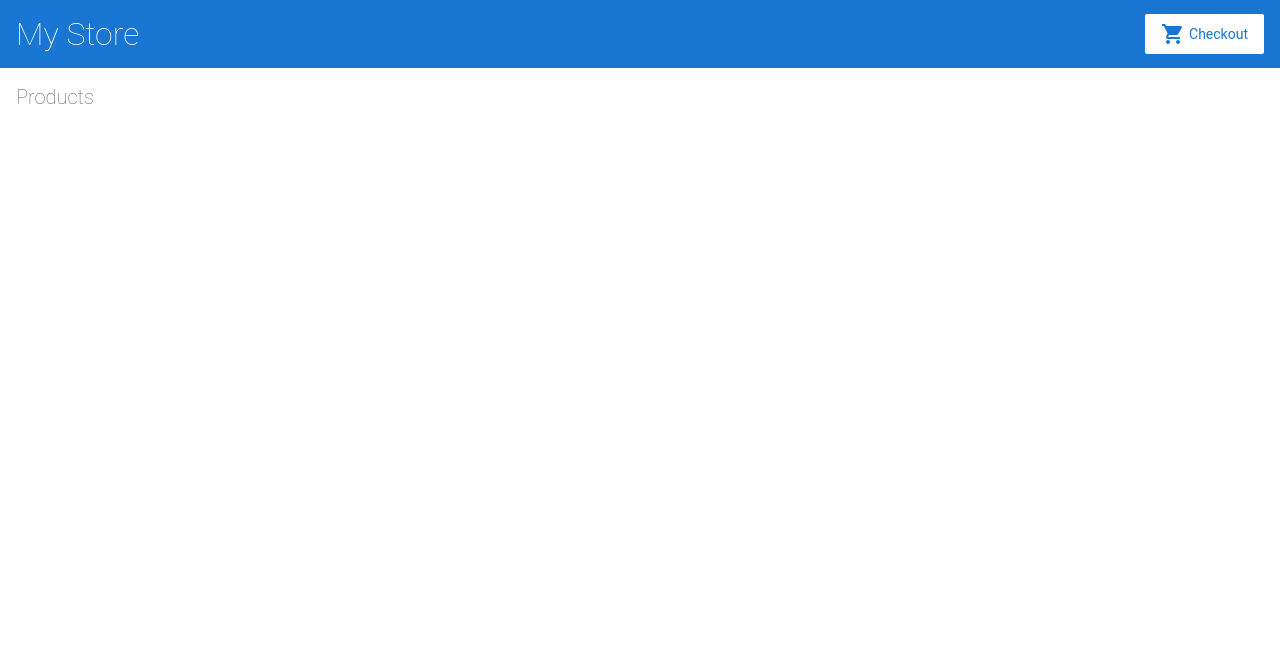
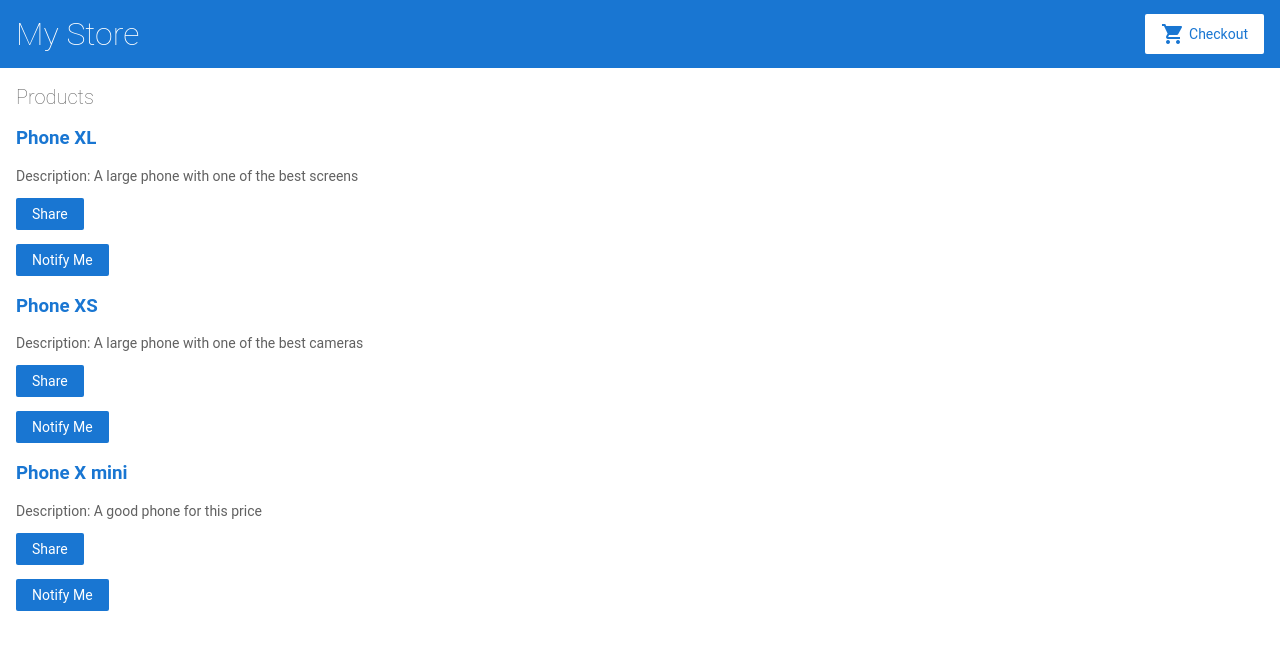
Before and after one commit to IzzatAliev/Angular_demo, an Angular app: page / in a window 1280 px wide. Shown: the top 650 px of the page. Built offline with nearby package versions, Linux system fonts and the light colour scheme.

Commit message:
add angular_demo

```diff
--- a/src/app/app.module.ts
+++ b/src/app/app.module.ts
@@ -8,12 +8,14 @@
 import { AppComponent } from './app.component';
 import { ProductListComponent } from './product-list/product-list.component';
 import { TopBarComponent } from './top-bar/top-bar.component';
+import { ProductAlertsComponent } from './product-alerts/product-alerts.component';
 
 @NgModule({
   declarations: [
     AppComponent,
     ProductListComponent,
-    TopBarComponent
+    TopBarComponent,
+    ProductAlertsComponent
   ],
   imports: [
     BrowserModule,
--- /dev/null
+++ b/src/app/product-alerts/product-alerts.component.html
@@ -0,0 +1,4 @@
+<p *ngIf= "product.price > 600">
+    <button (click)="notify.emit()">
+        Notify Me</button>
+</p>
--- /dev/null
+++ b/src/app/product-alerts/product-alerts.component.ts
@@ -0,0 +1,19 @@
+import { Component, OnInit } from '@angular/core';
+import { Input } from '@angular/core';
+import { Output, EventEmitter } from '@angular/core';
+
+@Component({
+  selector: 'app-product-alerts',
+  templateUrl: './product-alerts.component.html',
+  styleUrls: ['./product-alerts.component.scss']
+})
+export class ProductAlertsComponent implements OnInit {
+  @Input() product: any;
+  @Output() notify = new EventEmitter();
+
+  constructor() { }
+
+  ngOnInit(): void {
+  }
+
+}
--- a/src/app/product-list/product-list.component.html
+++ b/src/app/product-list/product-list.component.html
@@ -1 +1,24 @@
 <h2>Products</h2>
+
+<div *ngFor= "let product of products">
+
+    <h3>
+        <a [title]="product.name + ' details' ">
+            {{ product.name }}
+        </a>
+    </h3>
+
+    <p *ngIf= "product.description">
+        Description: {{
+            product.description
+        }}
+    </p>
+
+    <button (click)= "share()">
+        Share
+    </button>
+
+    <app-product-alerts [product]="product"
+    (notify)="onNotify()">
+    </app-product-alerts>
+</div>
--- a/src/app/product-list/product-list.component.ts
+++ b/src/app/product-list/product-list.component.ts
@@ -12,4 +12,8 @@
   share() {
     window.alert('The product has been shared!')
   }
+
+  onNotify(){
+    window.alert('You will be notified when the product goes on sale')
+  }
 }
--- a/src/app/top-bar/top-bar.component.html
+++ b/src/app/top-bar/top-bar.component.html
@@ -2,5 +2,5 @@
     <h1>My Store</h1>
   </a>
 
-  <a [routerLink]="['/cart']" class="button fancy-button"><i
+<a [routerLink]="['/cart']" class="button fancy-button"><i
      class="material-icons">shopping_cart</i>Checkout</a>
```
Also changed, not shown: src/app/product-alerts/product-alerts.component.scss (added), 1 other file (tests, documents, lock files or other folders).
